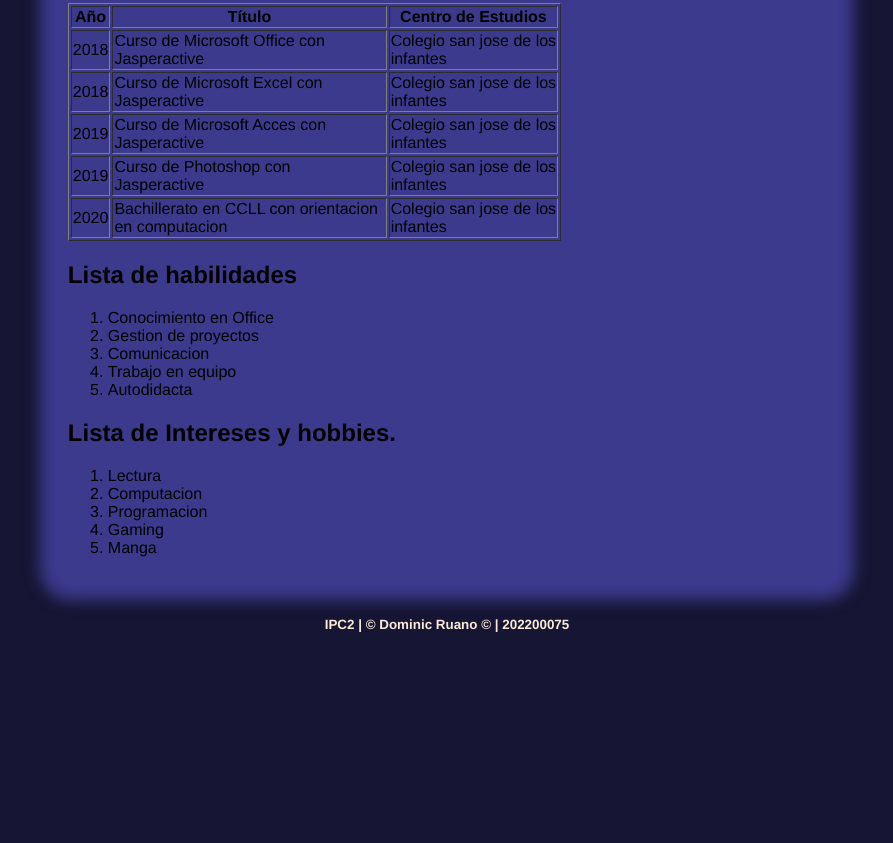
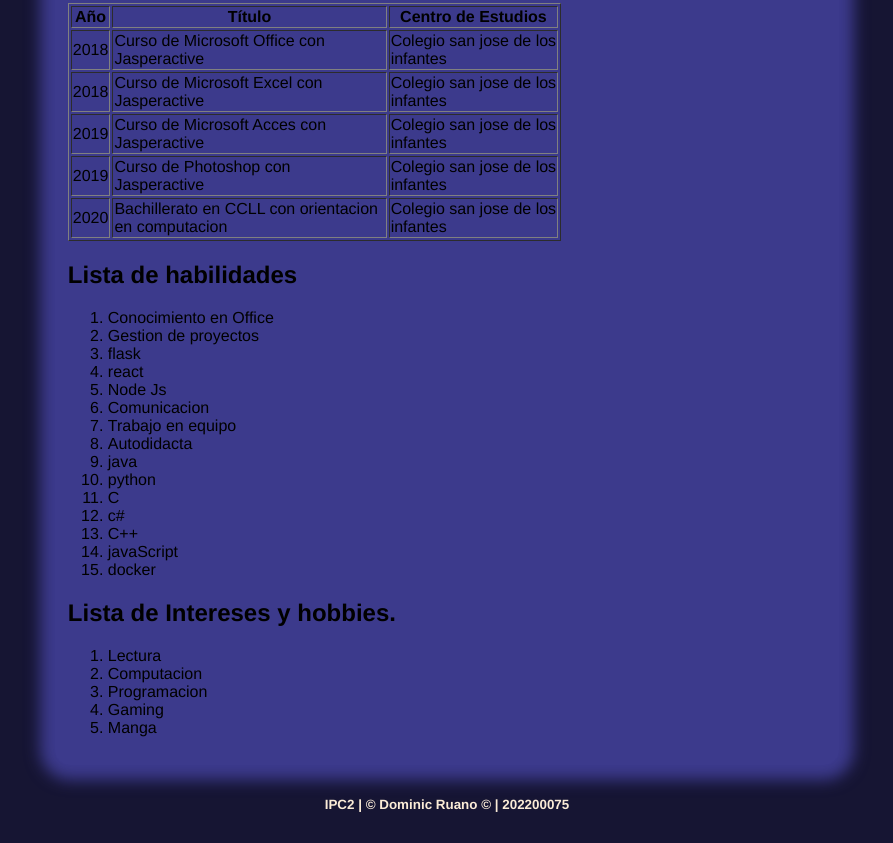
Before and after one commit to DominicRuano/IPC2_Practica2_202200075, a plain HTML site: page static/index.html in a window 1280 px wide. Shown: the part 682-1525 px from the top of the page, without its empty margins (193-1086 px from the left). Before the commit the page ends 1345 px from the top, so only its background shows below. Drawn offline with Linux system fonts and the light colour scheme.

Commit message:
add habilidades

```diff
--- a/static/index.html
+++ b/static/index.html
@@ -79,9 +79,19 @@
                 <ol>
                     <li>Conocimiento en Office</li>
                     <li>Gestion de proyectos</li>
+                    <li>flask</li>
+                    <li>react</li>
+                    <li>Node Js</li>
                     <li>Comunicacion</li>
                     <li>Trabajo en equipo</li>
                     <li>Autodidacta</li>
+                    <li>java</li>
+                    <li>python</li>
+                    <li>C</li>
+                    <li>c#</li>
+                    <li>C++</li>
+                    <li>javaScript</li>
+                    <li>docker</li>
                 </ol>
             <h2>Lista de Intereses y hobbies.</h2>
                 <ol>
```
